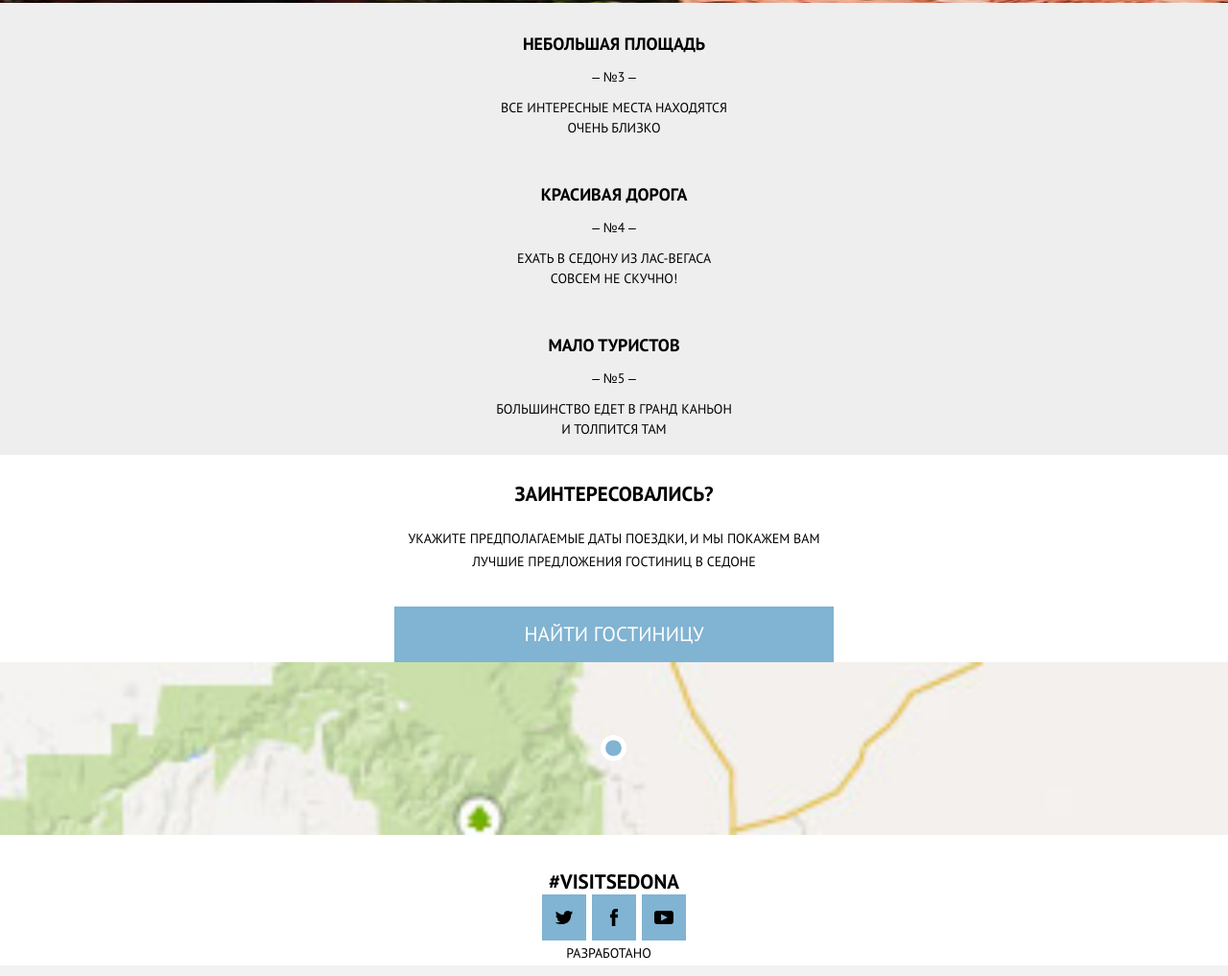
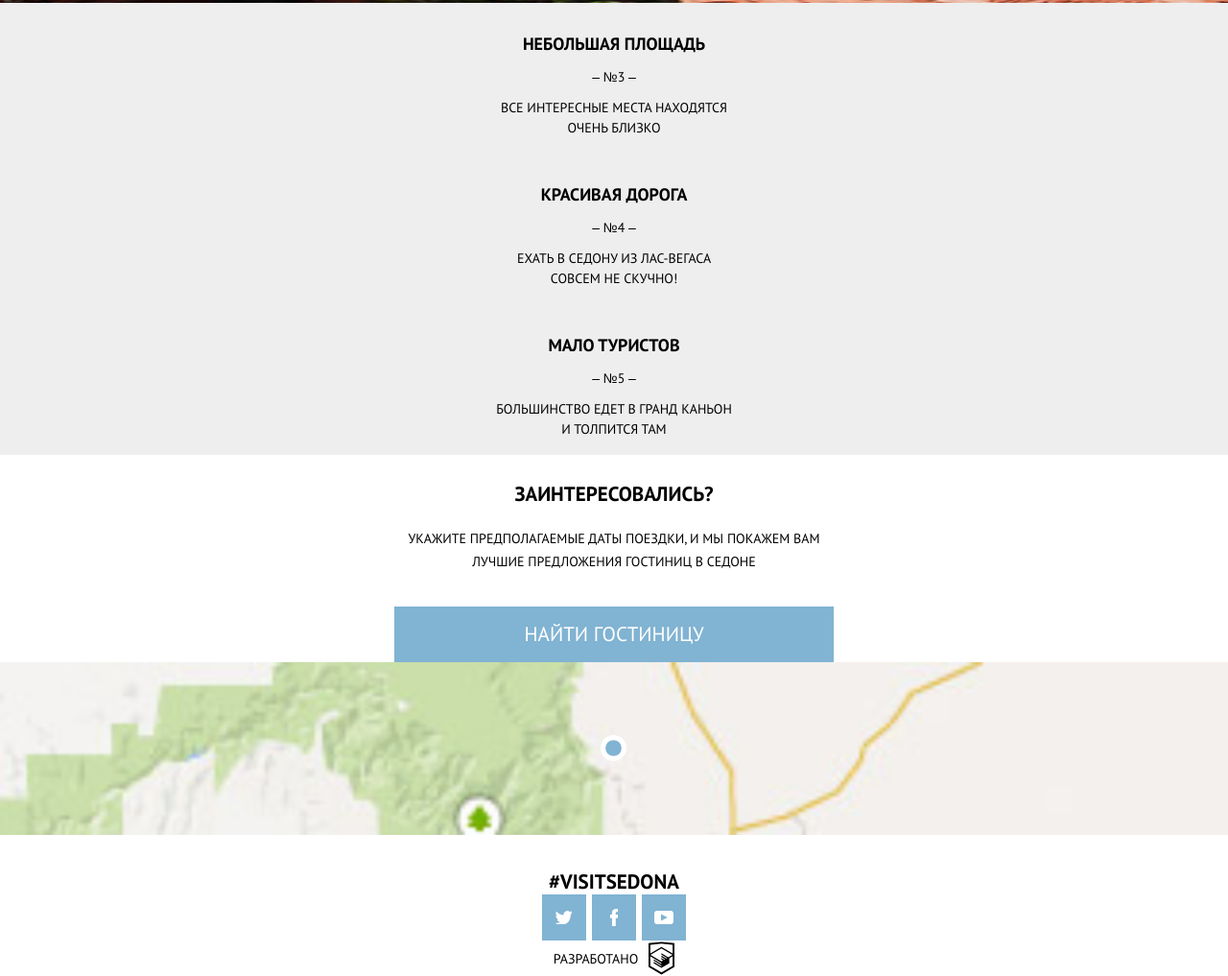
Before and after one commit to ustinovp/379393-sedona, a plain HTML site: page index.html in a window 1280 px wide. Shown: the part 1730-2747 px from the top of the page at 96% size. Drawn offline with nearby package versions, Linux system fonts and the light colour scheme; files that its build step writes are made by us from their sources; files whose address does not match are found by name.

Commit message:
Поправил footer, добавил svg

```diff
--- a/index.html
+++ b/index.html
@@ -122,17 +122,25 @@
           <div class="page-footer__social social">
             <div class="social__wraper">
               <a class="social__link" href="#">Twit
-                <img class="social__link-icon" src="/img/icon-twitter.svg"></a>
+                <svg class="social__link-icon" version="1.0" id="Layer_1" xmlns="http://www.w3.org/2000/svg" xmlns:xlink="http://www.w3.org/1999/xlink" x="0px" y="0px" width="17.5px" height="14.663px" viewBox="0 0 17.5 14.663" enable-background="new 0 0 17.5 14.663" xml:space="preserve">
+                  <path fill-rule="evenodd" clip-rule="evenodd" d="M11.283,0.153c1.736-0.484,3.074,0.264,3.685,1.15 c0.694-0.225,1.372-0.47,2.072-0.69c-0.004,0.841-0.538,1.478-0.883,1.728C16.861,2.506,17.5,1.86,17.5,1.86 c-0.175,0.977-1.035,1.746-1.611,1.977C15.65,10.429,12.617,14.793,5.507,14.66c-0.538,0,0.077,0-0.46,0 c-0.422,0-4.29-0.45-5.047-1.843c2.341,0.192,4.011-0.412,4.835-1.15c-0.989-0.293-2.761-0.464-3.07-2.881 c0.362,0.105,0.583,0.223,1.228,0.117C1.757,8.067,0.385,7.366,0.461,5.218c0.294,0.319,1.1,0.523,1.381,0.461 c-0.725-0.235-2.03-3.281-0.921-4.836C2.794,2.655,4.769,4.364,8.29,4.528C8.506,2.288,9.461,0.788,11.283,0.153z"/>
+                </svg>
+              </a>
               <a class="social__link" href="#">FB
-                <img class="social__link-icon" src="/img/icon-facebook.svg"></a>
+                <svg class="social__link-icon" version="1.0" id="Layer_1" xmlns="http://www.w3.org/2000/svg" xmlns:xlink="http://www.w3.org/1999/xlink" x="0px" y="0px" width="8.672px" height="18.944px" viewBox="0 0 8.672 18.944" enable-background="new 0 0 8.672 18.944" xml:space="preserve">
+                  <path d="M6.275,3.356c0.799,0,1.599,0,2.398,0c0-1.119,0-2.237,0-3.356c-0.959,0-1.92,0-2.878,0C2.656,0.181,1.54,2.387,1.948,6.114 H0v3.518h1.959c0,3.104,0,6.208,0,9.312c1.279,0,2.559,0,3.837,0c0-3.104,0-6.208,0-9.312h2.857V6.114H5.787 C5.765,5.069,5.75,3.709,6.275,3.356z"/>
+                </svg>
               <a class="social__link" href="#">Youtube
-                <img class="social__link-icon" src="/img/icon-youtube.svg"></a>
+                <svg class="social__link-icon" version="1.0" id="Layer_1" xmlns="http://www.w3.org/2000/svg" xmlns:xlink="http://www.w3.org/1999/xlink" x="0px" y="0px" width="19.979px" height="14.015px" viewBox="0 0 19.979 14.015" enable-background="new 0 0 19.979 14.015" xml:space="preserve">
+                  <path d="M17.145,0H2.835C1.275,0,0,1.275,0,2.835v8.345c0,1.56,1.275,2.835,2.835,2.835h14.31c1.56,0,2.835-1.275,2.835-2.835V2.835 C19.979,1.275,18.704,0,17.145,0z M7.036,10.392V3.623l6.769,3.384L7.036,10.392z"/>
+                </svg>
+              </a>
             </div>
           </div>
           <div class="page-footer__copyright-wraper">
             <p class="page-footer__copyright">Разработано</p>
-            <a class="page-footer__copyright-img-link" href="https://htmlacademy.ru">
-              <img class="page-footer__copyright-img-link" src="/img/htmlacademy.svg">
+            <a href="https://htmlacademy.ru">
+              <svg class="page-footer__copyright-img-link"  width="27" height="37" viewBox="0 0 26.943 34.09" id="logo-htmlacademy" width="100%" height="100%"><path d="M13.62.017L13.472 0 0 1.412v24.661l13.473 8.017 13.43-7.99.042-.025V1.412L13.62.017zm11.399 12.11L13.495 5.334l-.001-.104-.087.05-.088-.056v.109L1.925 12.118V3.147l11.548-1.212L25.02 3.147v8.98zm-11.614-5.34L24.923 13.5l-4.479 2.64-7.093-4.221-.014 1.415 5.904 3.513-.86.507-5.03-2.992-.014 1.415 3.827 2.275-.782.523-3.031-1.787-.014 1.413 1.853 1.091-1.8 1.081-11.356-6.751 11.371-6.835zm-11.48 8.34l11.411 6.791.016 1.044-7.942-4.728-.015 1.416 7.979 4.795.018 1.076-7.973-4.74-.013 1.414 8.021 4.822.046.025 8.143-4.872-.011-5.177 3.415-2.036v10.021L13.472 31.85 1.925 24.979v-9.852z"></path></svg>
             </a>
           </div>
         </div>
```
Also changed, not shown: form.html (+6 -7 lines), photo.html (+11 -6 lines).
